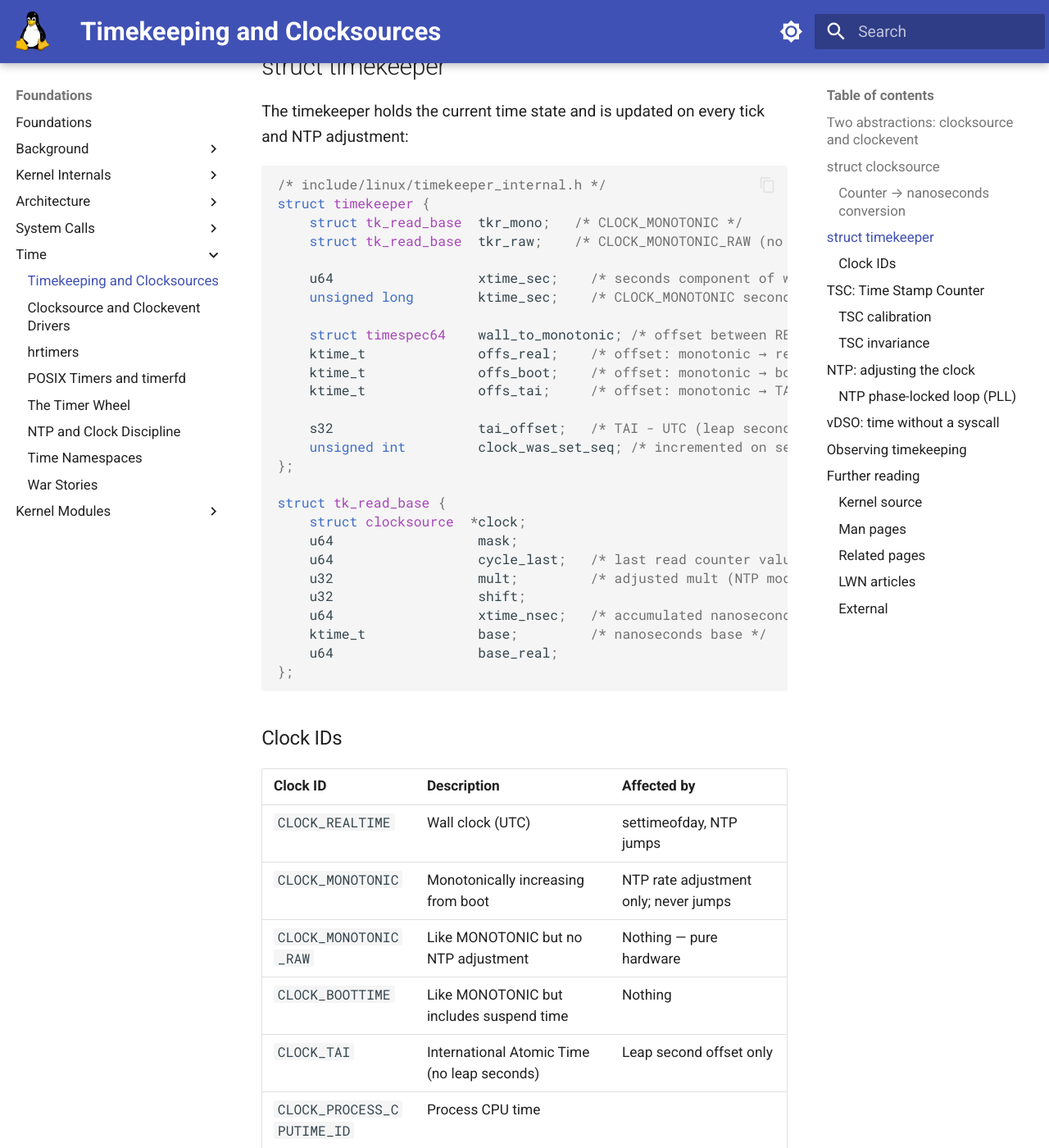
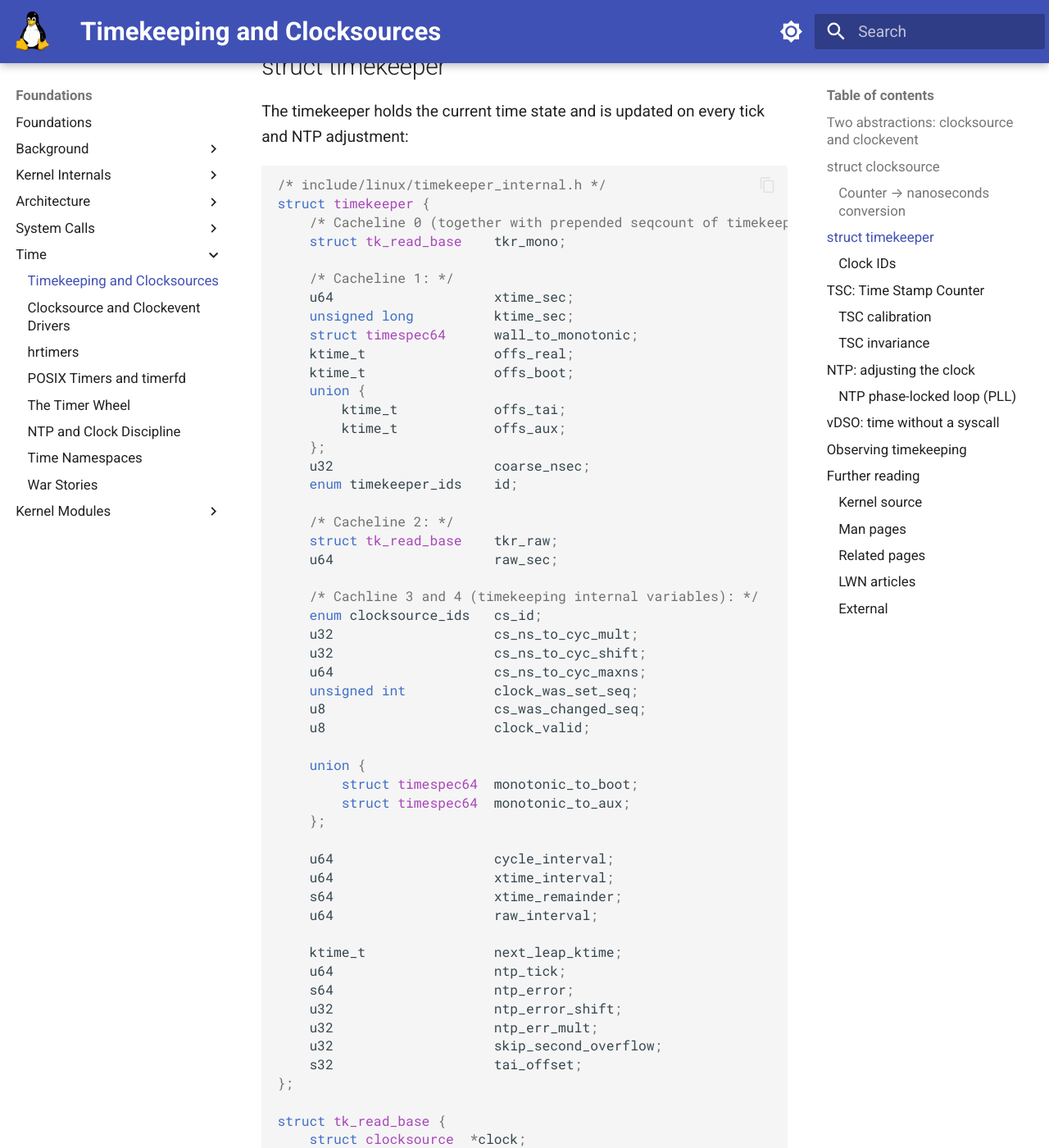
Before and after one commit to laveeshb/linux-kernel-internals, an MkDocs documentation site: the page built from docs/time/timekeeping.md, in a window 1280 px wide and 1400 px high, scrolled down 1954 px. Shown: the whole window at 82% size. Built offline with MkDocs 1.6.1 and Material for MkDocs 9.7.7, drawn with Linux system fonts in a browser that asks for light colours; some of the changed text lies outside the part shown.

Commit message:
Comprehensive verified fixes from f5bbbfec59b4

````diff
--- a/docs/time/timekeeping.md
+++ b/docs/time/timekeeping.md
@@ -52,13 +52,13 @@
  * mult is computed so that:
  *   (10^9 * 2^shift) / frequency = mult
  */
-static inline u64 clocksource_cyc2ns(u64 cycles, u32 mult, u32 shift)
+static inline s64 clocksource_cyc2ns(u64 cycles, u32 mult, u32 shift)
 {
     return ((u64) cycles * mult) >> shift;
 }
 ```
 
-For a 3.6 GHz TSC: `mult ≈ 1175`, `shift = 22`. Each call to `clock_gettime` does one `rdtsc` + one multiply + one shift — no division, no lock.
+For a 3.6 GHz TSC: `mult ≈ 1165084`, `shift = 22`. Each call to `clock_gettime` does one `rdtsc` + one multiply + one shift — no division, no lock.
 
 ## struct timekeeper
 
@@ -67,19 +67,52 @@
 ```c
 /* include/linux/timekeeper_internal.h */
 struct timekeeper {
-    struct tk_read_base  tkr_mono;   /* CLOCK_MONOTONIC */
-    struct tk_read_base  tkr_raw;    /* CLOCK_MONOTONIC_RAW (no NTP) */
+    /* Cacheline 0 (together with prepended seqcount of timekeeper core): */
+    struct tk_read_base    tkr_mono;
 
-    u64                  xtime_sec;    /* seconds component of wall time */
-    unsigned long        ktime_sec;    /* CLOCK_MONOTONIC seconds */
+    /* Cacheline 1: */
+    u64                    xtime_sec;
+    unsigned long          ktime_sec;
+    struct timespec64      wall_to_monotonic;
+    ktime_t                offs_real;
+    ktime_t                offs_boot;
+    union {
+        ktime_t            offs_tai;
+        ktime_t            offs_aux;
+    };
+    u32                    coarse_nsec;
+    enum timekeeper_ids    id;
 
-    struct timespec64    wall_to_monotonic; /* offset between REALTIME and MONOTONIC */
-    ktime_t              offs_real;    /* offset: monotonic → realtime */
-    ktime_t              offs_boot;    /* offset: monotonic → boottime (adds suspend time) */
-    ktime_t              offs_tai;     /* offset: monotonic → TAI */
+    /* Cacheline 2: */
+    struct tk_read_base    tkr_raw;
+    u64                    raw_sec;
 
-    s32                  tai_offset;   /* TAI - UTC (leap seconds) */
-    unsigned int         clock_was_set_seq; /* incremented on settimeofday */
+    /* Cachline 3 and 4 (timekeeping internal variables): */
+    enum clocksource_ids   cs_id;
+    u32                    cs_ns_to_cyc_mult;
+    u32                    cs_ns_to_cyc_shift;
+    u64                    cs_ns_to_cyc_maxns;
+    unsigned int           clock_was_set_seq;
+    u8                     cs_was_changed_seq;
+    u8                     clock_valid;
+
+    union {
+        struct timespec64  monotonic_to_boot;
+        struct timespec64  monotonic_to_aux;
+    };
+
+    u64                    cycle_interval;
+    u64                    xtime_interval;
+    s64                    xtime_remainder;
+    u64                    raw_interval;
+
+    ktime_t                next_leap_ktime;
+    u64                    ntp_tick;
+    s64                    ntp_error;
+    u32                    ntp_error_shift;
+    u32                    ntp_err_mult;
+    u32                    skip_second_overflow;
+    s32                    tai_offset;
 };
 
 struct tk_read_base {
@@ -178,15 +211,23 @@
 
 ```c
 /* kernel/time/ntp.c */
-static void ntp_update_frequency(void)
+static void ntp_update_frequency(struct ntp_data *ntpdata)
 {
-    u64 second_length = (u64)(tick_usec * NSEC_PER_USEC * USER_HZ)
-                        << NTP_SCALE_SHIFT;
+    u64 second_length, new_base, tick_usec = (u64)ntpdata->tick_usec;
 
-    second_length += time_freq;   /* accumulated frequency correction */
+    second_length        = (u64)(tick_usec * NSEC_PER_USEC * USER_HZ) << NTP_SCALE_SHIFT;
 
-    /* Adjust clocksource mult to correct rate */
-    tick_length_base = second_length;
+    second_length       += ntpdata->ntp_tick_adj;
+    second_length       += ntpdata->time_freq;
+
+    new_base             = div_u64(second_length, NTP_INTERVAL_FREQ);
+
+    /*
+     * Don't wait for the next second_overflow, apply the change to the
+     * tick length immediately:
+     */
+    ntpdata->tick_length        += new_base - ntpdata->tick_length_base;
+    ntpdata->tick_length_base    = new_base;
 }
 ```
 
@@ -197,7 +238,7 @@
 ```c
 /* lib/vdso/gettimeofday.c — runs in userspace without syscall */
 static __always_inline int
-do_hres(const struct vdso_data *vd, clockid_t clk, struct __kernel_timespec *ts)
+do_hres(const struct vdso_time_data *vd, const struct vdso_clock *vc, clockid_t clk, struct __kernel_timespec *ts)
 {
     const struct vdso_timestamp *vdso_ts = &vd->basetime[clk];
     u64 cycles, last, sec, ns;
@@ -279,8 +320,8 @@
 
 ### LWN articles
 
-- [Introduce CLOCK_REALTIME_COARSE](https://lwn.net/Articles/347811/) — Jonathan Corbet, August 2009: the transition of timekeeping from jiffies ticks to generic clocksources
-- [The trouble with the TSC](https://lwn.net/Articles/388188/) — Jonathan Corbet, May 2010: invariant TSC guarantees, frequency scaling drift, and hardware clock calibration
+- [Introduce CLOCK_REALTIME_COARSE](https://lwn.net/Articles/347811/) — John Stultz, August 2009: the introduction of CLOCK_REALTIME_COARSE and CLOCK_MONOTONIC_COARSE vDSO clocks
+- [The trouble with the TSC](https://lwn.net/Articles/388188/) — Jake Edge, May 2010: invariant TSC guarantees, frequency scaling drift, and hardware clock calibration
 
 ### External
 
````
Also changed, not shown: other parts of docs/time/timekeeping.md (+1 -1 lines), docs/time/clocksource.md (+3 -3 lines), docs/time/hrtimers.md (+2 -2 lines), docs/time/posix-timers.md (+1 -1 lines), docs/time/timer-wheel.md (+5 -5 lines), docs/time/war-stories.md (+3 -3 lines).
